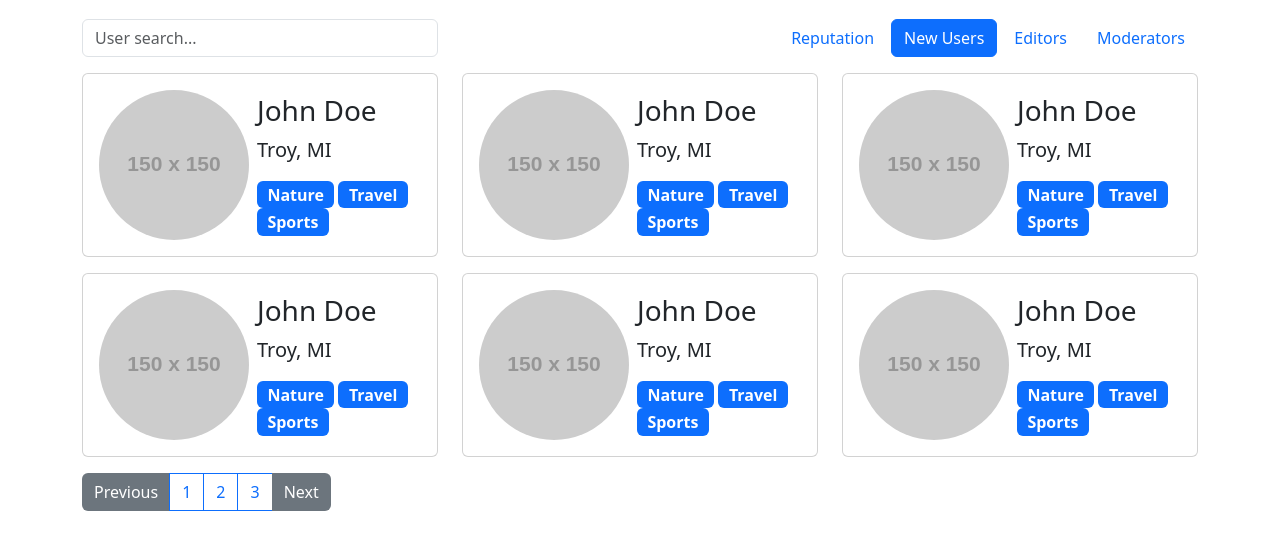
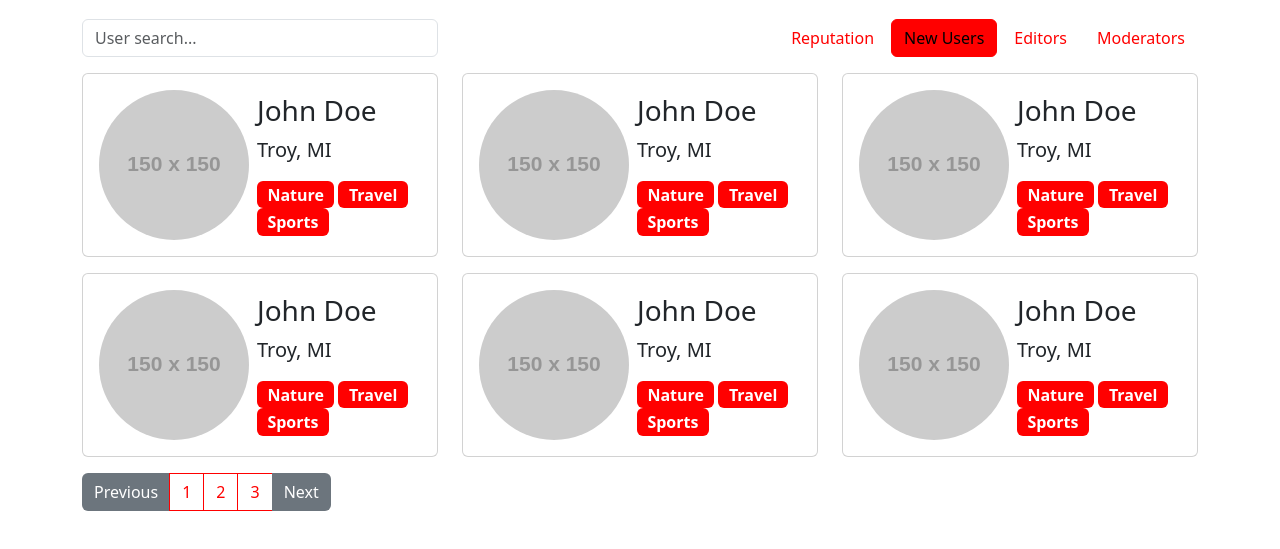
Before and after one commit to btschurl/learning, a plain HTML site: page bootstrap/users-list/index.html in a window 1280 px wide. Shown: the part 79-628 px from the top of the page. Drawn offline with nearby package versions, Linux system fonts and the light colour scheme; files that its build step writes are made by us from their sources; placeholder pictures from the web are drawn by us.

Commit message:
Updates to starter-full

```diff
--- a/bootstrap/starter-full/scss/bootstrap.scss
+++ b/bootstrap/starter-full/scss/bootstrap.scss
@@ -1 +1,3 @@
-@use "../node_modules/bootstrap/scss/bootstrap.scss" as *;
+$primary: red;
+
+@import "../node_modules/bootstrap/scss/bootstrap.scss";
--- a/bootstrap/starter-full/scss/fontawesome.scss
+++ b/bootstrap/starter-full/scss/fontawesome.scss
@@ -1,3 +1,3 @@
-@use "../node_modules/@fortawesome/fontawesome-free/scss/fontawesome.scss" as *;
-@use "../node_modules/@fortawesome/fontawesome-free/scss/solid.scss" as *;
-@use "../node_modules/@fortawesome/fontawesome-free/scss/brands.scss" as *;
+@import "../node_modules/@fortawesome/fontawesome-free/scss/fontawesome.scss";
+@import "../node_modules/@fortawesome/fontawesome-free/scss/solid.scss";
+@import "../node_modules/@fortawesome/fontawesome-free/scss/brands.scss";
```
Also changed, not shown: bootstrap/starter-full/index.html (+5 -0 lines), bootstrap/starter-full/css/bootstrap.css.
